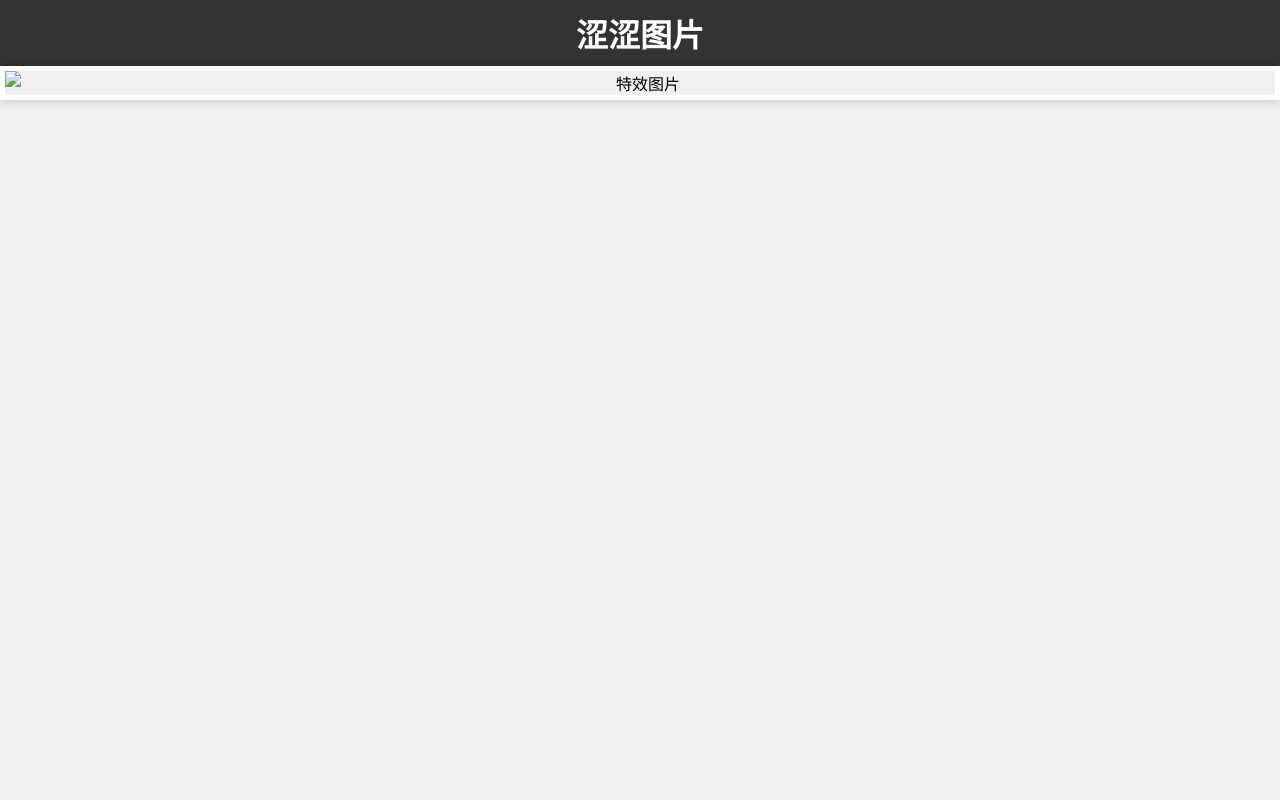
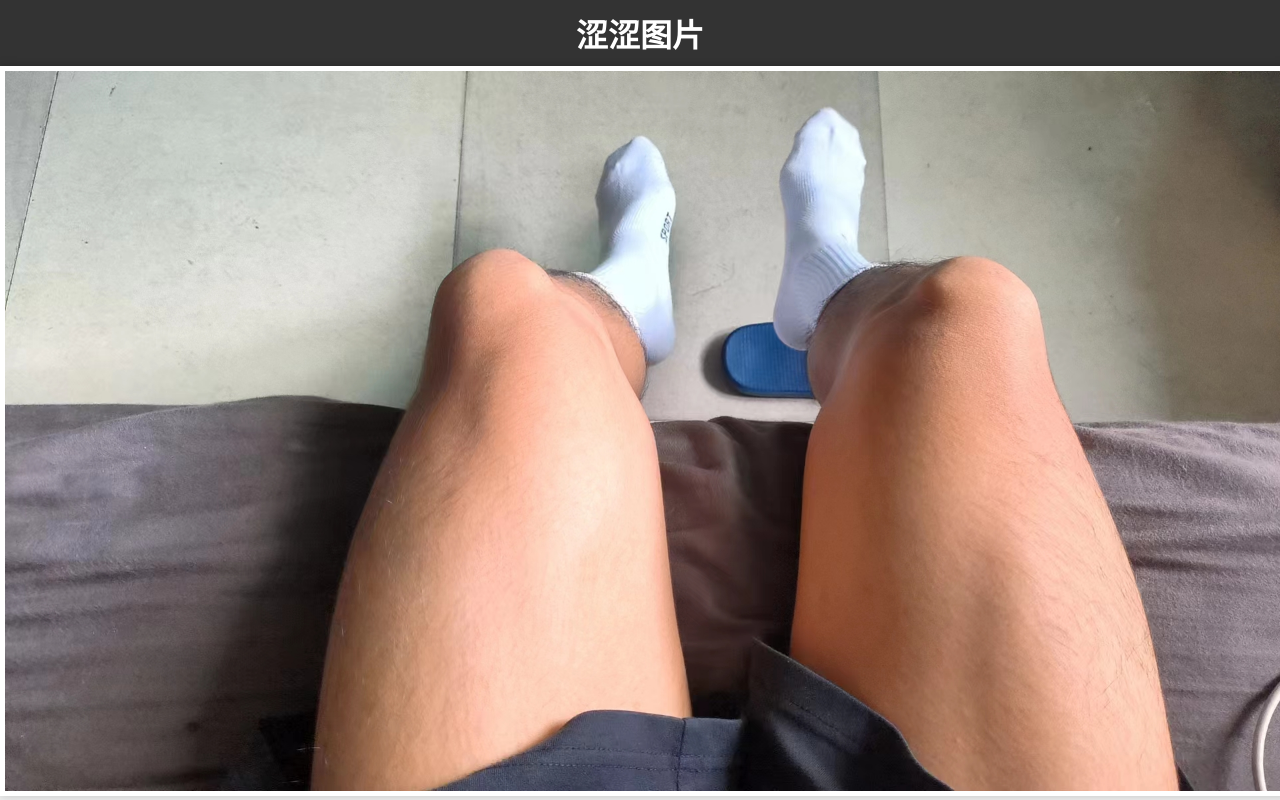
Before and after one commit to Ma-Dragon0308/love.github.io, a plain HTML site: page index.html in a window 1280 px wide. Drawn offline with Linux system fonts and the light colour scheme.

Commit message:
Update index.html

```diff
--- a/index.html
+++ b/index.html
@@ -40,6 +40,6 @@
     <header>
         <h1>涩涩图片</h1>
     </header>
-    <img src="static/1.jpg" alt="特效图片">
+    <img src="1.jpg" alt="特效图片">
 </body>
 </html>
```
